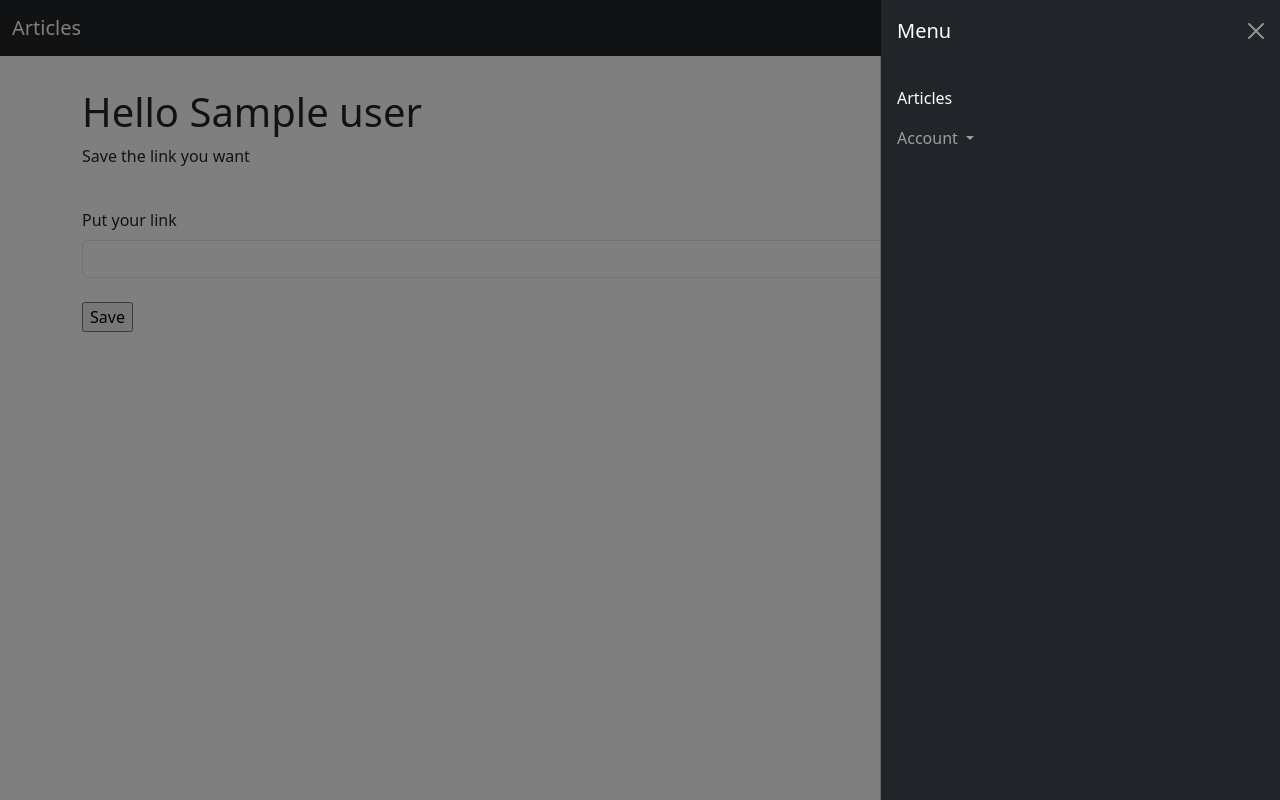
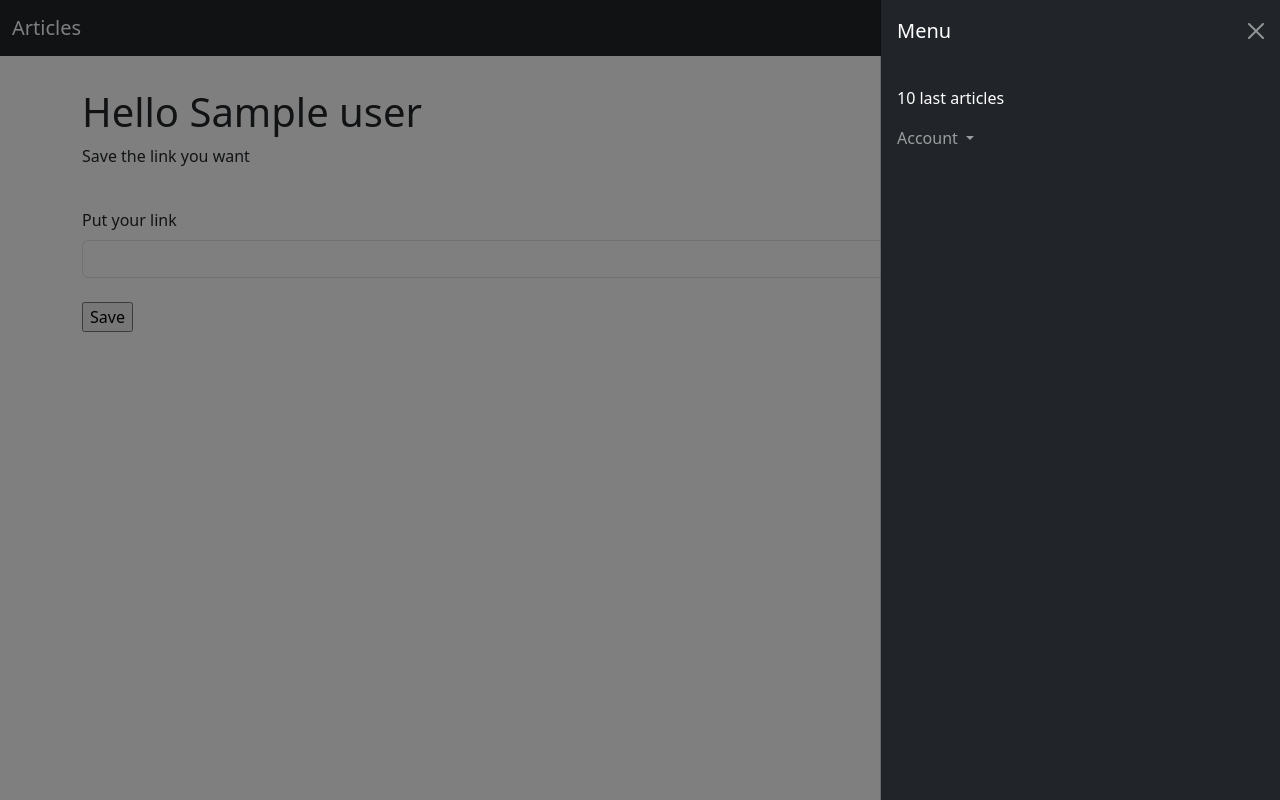
Before and after one commit to wangchrist/dataengineering2, a Flask app: page /articles in a window 1280 px wide, after a click that opens the changed part. Run offline with Flask 3, Linux system fonts and the light colour scheme; the visitor is signed in with stand-in values (Sample User, id 1).

Commit message:
Update navbar_content.html

```diff
--- a/templates/navbar_content.html
+++ b/templates/navbar_content.html
@@ -12,16 +12,16 @@
         <div class="offcanvas-body">
           <ul class="navbar-nav justify-content-end flex-grow-1 pe-3">
             <li class="nav-item">
-              <a class="nav-link active" aria-current="page" href="#">Articles</a>
+              <a class="nav-link active" aria-current="page" href="{{url_for('ten_articles', ID=user_id)}}">10 last articles</a>
             </li>
             <li class="nav-item dropdown">
               <a class="nav-link dropdown-toggle" href="#" role="button" data-bs-toggle="dropdown" aria-expanded="false">
                 Account
               </a>
               <ul class="dropdown-menu dropdown-menu-dark">
-                <li><a class="dropdown-item" href="{{url_for('user')}}">User Profile</a></li>
+                <li><a class="dropdown-item" href="{{url_for('user')}}">Save Article</a></li>
+                <li><a class="dropdown-item" href="{{url_for('one_article')}}">Search an article</a></li>
                 <li><a class="dropdown-item" href="{{url_for('home')}}">Logout</a></li>
-                <li><a class="dropdown-item" href="{{url_for('one_article')}}">OneArticle</a></li>
                 </ul>
             </li>
           </ul>
```
